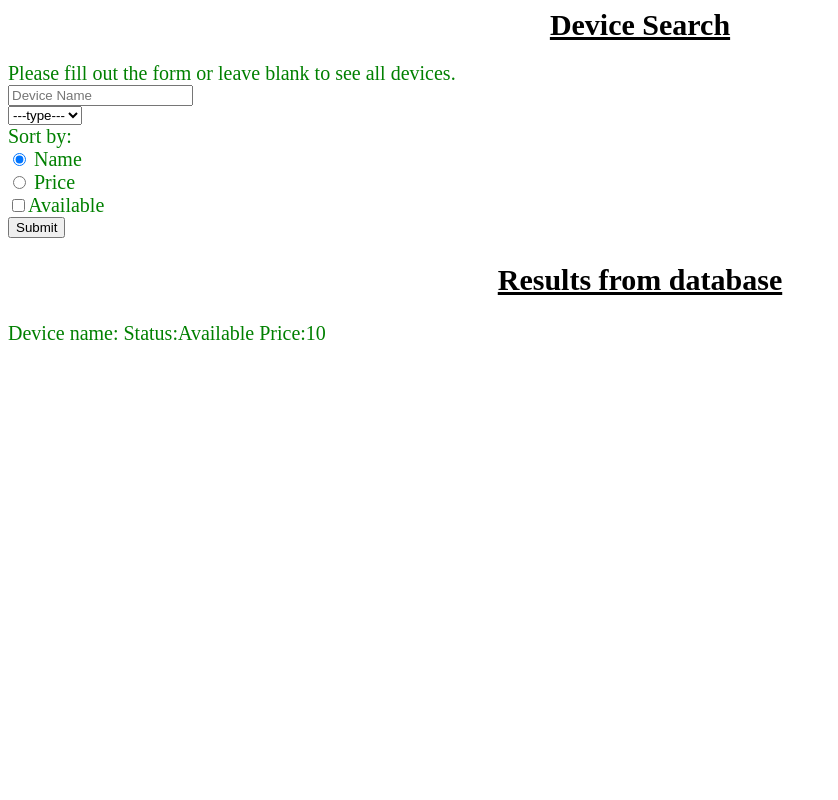
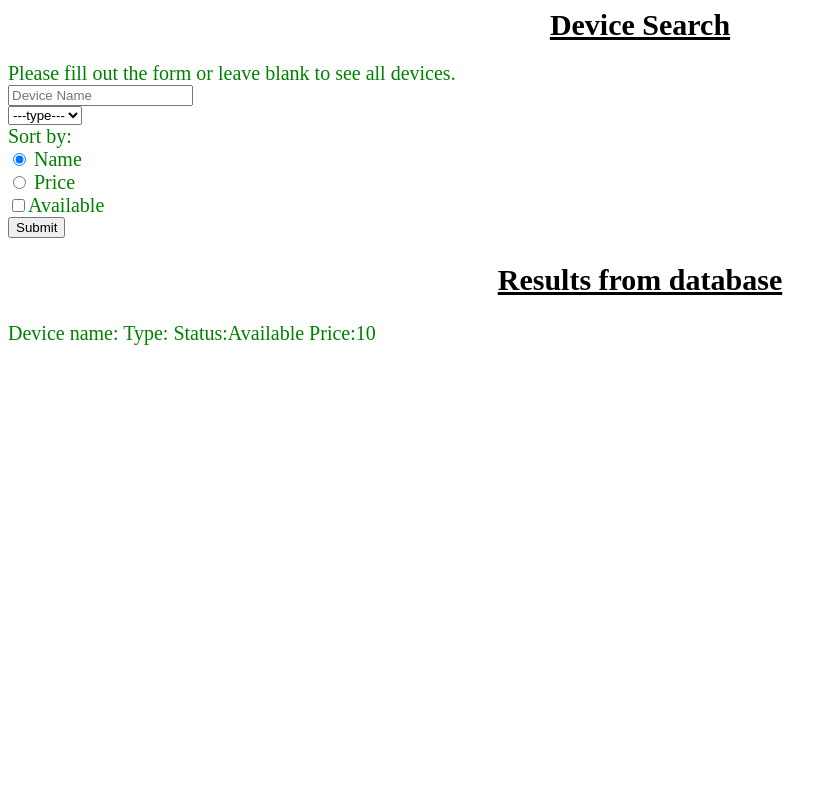
Before and after one commit to AndrewGutierrez/CST_336, a PHP site: page /lab5/index.php?status=Available in a window 1280 px wide. Shown: the whole page, without its empty margins (0-838 px from the left). Run offline with PHP 8.4, Linux system fonts and the light colour scheme; tables that the repository leaves empty or names only in its code hold one stand-in row (values such as "Sample post"); data that the repository does not hold is empty.

Commit message:
added type to display

```diff
--- a/lab5/index.php
+++ b/lab5/index.php
@@ -144,7 +144,7 @@
     if ($result->num_rows > 0) {
         // output data of each row
         while($row = $result->fetch_assoc()) {
-            echo "Device name: " .$row['deviceName'] ." Status:" .$row['status'] ." Price:" .$row['price'] ."<br/>";
+            echo "Device name: " .$row['deviceName'] ."\tType: " .$row['type'] ."\tStatus:" .$row['status'] ."\tPrice:" .$row['price'] ."<br/>";
         }
     } else {
         echo "0 results";
```
